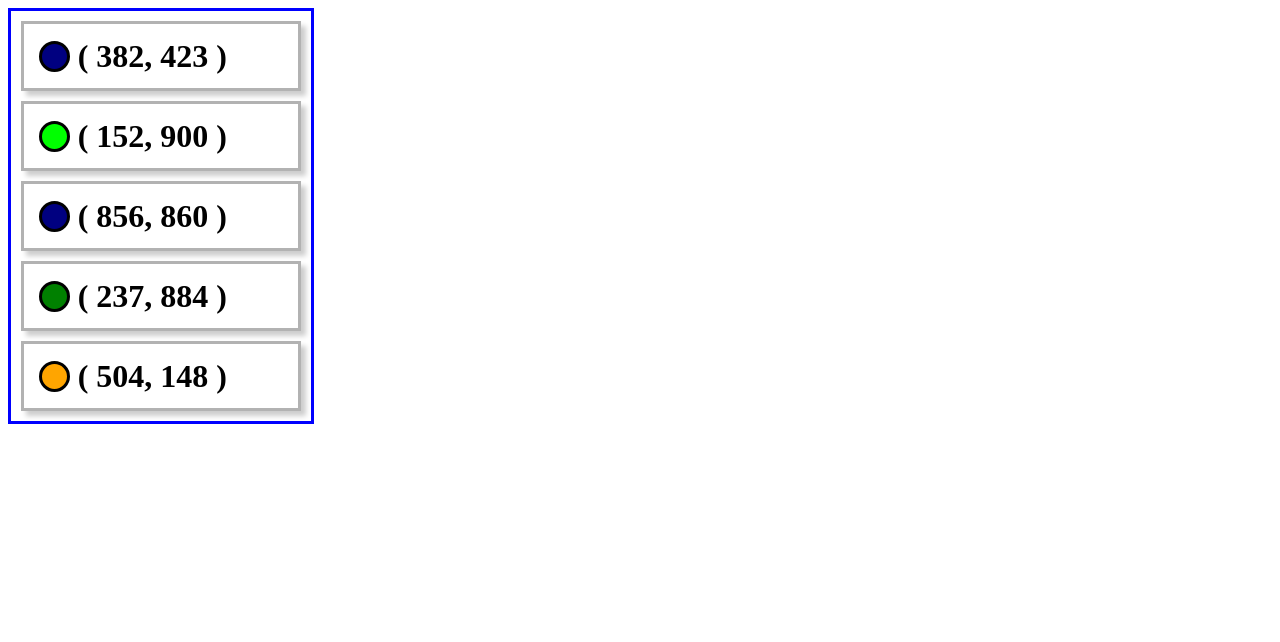
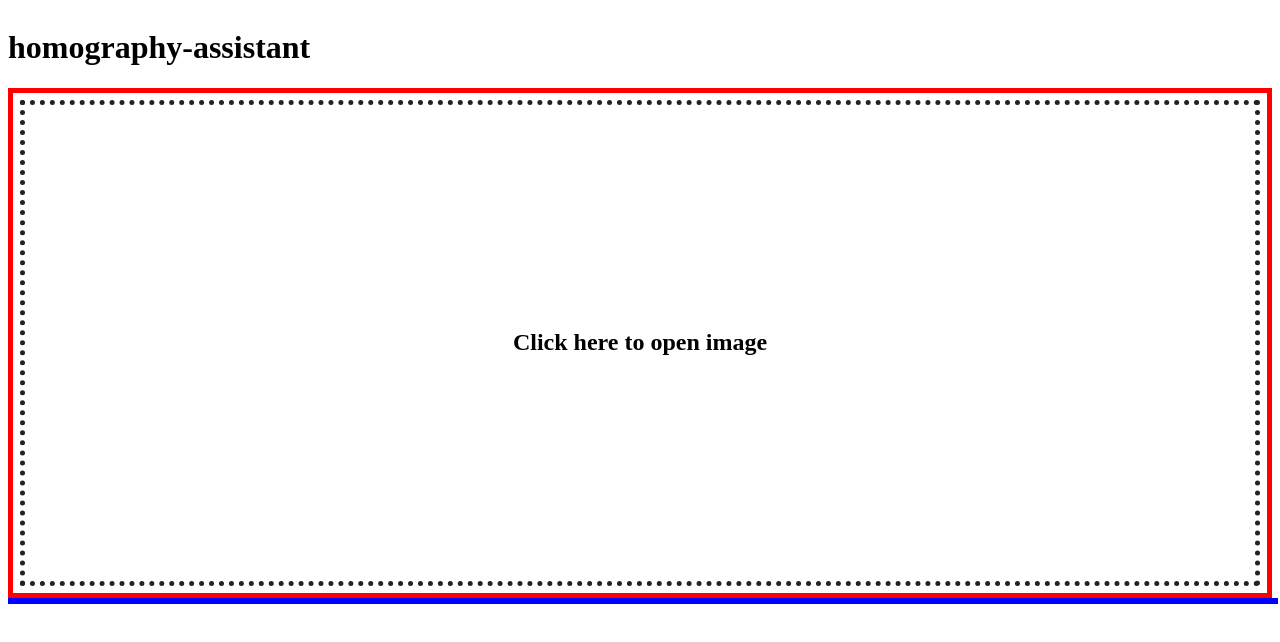
Before and after one commit to rain825/homography-assistant, a Vue app in the folder frontend/: page / in a window 1280 px wide. Shown: the top 642 px of the page. Built offline with nearby package versions, Linux system fonts and the light colour scheme; the HTML template or start-up script is replaced by a standard one; what vue-konva would draw is missing.

Commit message:
WIP Commit

```diff
--- a/frontend/src/App.vue
+++ b/frontend/src/App.vue
@@ -1,19 +1,19 @@
 <template>
   <div id="app">
     <h1>homography-assistant</h1>
-    <div class="image-wrapper">
-      <image-container id="img-1" />
+    <div class="selector-wrapper">
+      <points-selector id="img-1" />
     </div>
   </div>
 </template>
 
 <script>
-import ImageContainer from "./components/ImageContainer.vue"
+import PointsSelector from "./components/PointsSelector.vue"
 
 export default {
   name: "app",
   components: {
-    ImageContainer,
+    PointsSelector,
   },
 }
 </script>
@@ -33,7 +33,7 @@ body {
   align-items: flex-start;
 }
 
-.image-wrapper {
+.selector-wrapper {
   width: 100%;
   display: flex;
   flex-direction: row;
--- a/frontend/src/components/DraggableList.vue
+++ b/frontend/src/components/DraggableList.vue
@@ -1,12 +1,12 @@
 <template>
-  <div class="wrapper">
-    <draggable v-model="listItem" @start="drag = true" @end="drag = false">
-      <div class="item-wrapper" v-for="(item, index) in listItem" :key="index">
+  <div class="draggable-wrapper">
+    <draggable v-model="points" @start="drag = true" @end="drag = false">
+      <div class="item-wrapper" v-for="(point, index) in points" :key="index">
         <div
-          :style="{ 'background-color': item.color }"
+          :style="{ 'background-color': point.color }"
           class="item-color"
         ></div>
-        ( {{ item.pos.x }}, {{ item.pos.y }} )
+        {{ coordinate(point.pos) }}
       </div>
     </draggable>
   </div>
@@ -14,59 +14,42 @@
 
 <script>
 import draggable from "vuedraggable"
-
-Array.prototype.choice = function() {
-  return this[Math.floor(Math.random() * this.length)]
-}
+import { pointsValidator } from "@/utils/validator"
 
 export default {
-  name: "Test",
+  name: "DraggableList",
   components: {
     draggable,
   },
-  data() {
-    return {
-      colors: [
-        "cyan",
-        "blue",
-        "magenta",
-        "maroon",
-        "lime",
-        "red",
-        "yellow",
-        "green",
-        "navy",
-        "orange",
-      ],
-      listItem: new Array(),
-    }
+  props: {
+    points: {
+      type: Array,
+      required: true,
+      validator: pointsValidator,
+    },
   },
-  created() {
-    for (let i = 0; i < 5; i++) {
-      this.listItem.push({
-        pos: {
-          x: parseInt(Math.random() * 1000, 10),
-          y: parseInt(Math.random() * 1000, 10),
-        },
-        color: this.colors.choice(),
-      })
-    }
+  methods: {
+    coordinate(pos) {
+      const { x, y } = pos
+      return `(${parseInt(x, 10)}, ${parseInt(y, 10)})`
+    },
   },
-  methods: {},
 }
 </script>
 
 <style scoped>
-.wrapper {
-  width: 300px;
+.draggable-wrapper {
+  width: 100%;
   border: 3px solid blue;
 }
 .item-wrapper {
-  font-size: 2em;
-  padding-left: 1ex;
+  min-height: 30px;
+  font-size: 1.6em;
+  padding: 0.5ex 1ex;
   margin: 10px;
-  line-height: 2em;
-  font-weight: bold;
+  font-weight: 400;
+  font-family: monospace;
+  text-align: center;
   border: 3px solid rgba(0, 0, 0, 0.3);
   box-shadow: 5px 5px 5px rgba(0, 0, 0, 0.2);
 
@@ -81,8 +64,8 @@ export default {
 }
 
 .item-color {
-  width: 25px;
-  height: 25px;
+  width: 20px;
+  height: 20px;
   margin-right: 8px;
   border: 3px solid black;
   border-radius: 50%;
--- a/frontend/src/components/ImageCanvas.vue
+++ b/frontend/src/components/ImageCanvas.vue
@@ -4,26 +4,26 @@
       class="stage"
       :style="stageStyle"
       :config="stageConfig"
-      @wheel="handleWheel"
+      @wheel="handleWheelOnCanvas"
       ref="stage"
     >
       <v-layer :config="layerConfig" ref="layer">
         <v-image
           :config="imgConfig"
           ref="image"
-          @mouseenter="handleImageMouseEnter"
-          @mouseleave="handleImageMouseLeave"
+          @mouseenter="handleMouseEnterOnImage"
+          @mouseleave="handleMouseLeaveOnImage"
           @click="handleImageClick"
         ></v-image>
 
-        <Point
+        <point
           v-for="(point, index) in points"
           :id="index"
           :key="index"
           :pos="point.pos"
           :color="point.color"
-          @drag="handlePointDrag"
-        ></Point>
+          @drag="handleDragOnPoint"
+        ></point>
       </v-layer>
     </v-stage>
   </div>
@@ -31,37 +31,14 @@
 
 <script>
 import { calcScale } from "@/utils/scaling.js"
+import { pointsValidator } from "@/utils/validator"
+
 import Point from "./Point"
 
 export default {
+  name: "ImageCanvas",
   components: {
     Point,
-  },
-  data() {
-    return {
-      isMounted: false,
-      PointScale: 1.0,
-      layerConfig: {
-        draggable: true,
-      },
-      imgConfig: {
-        image: this.image,
-      },
-      isCursorOnImage: false,
-      points: [],
-      colorList: [
-        "cyan",
-        "blue",
-        "magenta",
-        "maroon",
-        "lime",
-        "red",
-        "yellow",
-        "green",
-        "navy",
-        "orange",
-      ],
-    }
   },
   props: {
     width: {
@@ -76,6 +53,24 @@ export default {
       type: HTMLImageElement,
       required: true,
     },
+    points: {
+      type: Array,
+      required: true,
+      validator: pointsValidator,
+    },
+  },
+  data() {
+    return {
+      isMounted: false,
+      PointScale: 1.0,
+      layerConfig: {
+        draggable: true,
+      },
+      imgConfig: {
+        image: this.image,
+      },
+      isCursorOnImage: false,
+    }
   },
   mounted() {
     this.isMounted = true
@@ -148,29 +143,6 @@ export default {
       }
       this.kStage.position(newPos)
     },
-    handleWheel(event) {
-      const scaleBy = 1.2
-      event.evt.preventDefault()
-      this.cursorCenteredScaling(event.evt.deltaY, scaleBy)
-
-      this.PointScale = 1 / this.kStage.scaleX()
-
-      this.kStage.batchDraw()
-    },
-    handleImageMouseEnter() {
-      this.isCursorOnImage = true
-    },
-    handleImageMouseLeave() {
-      this.isCursorOnImage = false
-    },
-    handleImageClick() {
-      const cursorPos = this.calCurrentCursorPosInImage()
-      const colorNum = this.points.length % this.colorList.length
-      this.points.push({
-        pos: cursorPos,
-        color: this.colorList[colorNum],
-      })
-    },
     calCurrentCursorPosInImage() {
       const cursorPos = this.kStage.getPointerPosition()
       const stagePos = this.kStage.position()
@@ -195,16 +167,33 @@ export default {
 
       return fixedCursorPos
     },
-    handlePointDrag(idx, newPos) {
-      const points = this.points
+    handleWheelOnCanvas(event) {
+      const scaleBy = 1.2
+      event.evt.preventDefault()
+      this.cursorCenteredScaling(event.evt.deltaY, scaleBy)
 
+      this.PointScale = 1 / this.kStage.scaleX()
+
+      this.kStage.batchDraw()
+    },
+    handleMouseEnterOnImage() {
+      this.isCursorOnImage = true
+    },
+    handleMouseLeaveOnImage() {
+      this.isCursorOnImage = false
+    },
+    handleImageClick() {
+      const pos = this.calCurrentCursorPosInImage()
+
+      console.debug(`handleImageClick@ImageCanvas <pos=${JSON.stringify(pos)}>`)
+      this.$emit("add-point", pos)
+    },
+
+    handleDragOnPoint(idx, newPos) {
       console.debug(
-        `handlePointDrag <idx=${idx}, newPos=(${newPos.x}, ${newPos.y})>`
+        `handleDragOnPoint@ImageCanvas <idx=${idx}, newPos=(${newPos.x}, ${newPos.y})>`
       )
-      points[idx] = {
-        ...points[idx],
-        pos: newPos,
-      }
+      this.$emit("drag-point", idx, newPos)
     },
   },
 }
--- a/frontend/src/components/ImageContainer.vue
+++ b/frontend/src/components/ImageContainer.vue
@@ -1,24 +1,25 @@
 <template>
-  <div class="wrapper" ref="wrapper">
+  <div class="container-wrapper" ref="wrapper">
     <file-uploader
       @submit="handleSubmit"
       :image-visibility="image !== null"
       v-if="uploadable"
     ></file-uploader>
-    <!-- <canvas class="canvas" ref="canvas"></canvas> -->
-    <!-- <div v-if="image !== null">
-      Image Loaded !
-    </div> -->
+
     <image-canvas
+      @add-point="handleAddPoint"
+      @drag-point="handleDragPoint"
       :width="canvasWidth"
-      @submit="handleSubmit"
       :image="image"
+      :points="points"
       v-if="image !== null"
     ></image-canvas>
   </div>
 </template>
 
 <script>
+import { pointsValidator } from "@/utils/validator"
+
 import FileUploader from "./FileUploader"
 import ImageCanvas from "./ImageCanvas.vue"
 
@@ -26,6 +27,13 @@ export default {
   components: {
     FileUploader,
     ImageCanvas,
+  },
+  props: {
+    points: {
+      type: Array,
+      required: true,
+      validator: pointsValidator,
+    },
   },
   data() {
     return {
@@ -42,13 +50,26 @@ export default {
       this.uploadable = false
       this.image = image
     },
+    handleAddPoint(pos) {
+      console.debug(
+        `handleAddPoint@ImageContainer <pos=${JSON.stringify(pos)}>`
+      )
+      this.$emit("add-point", pos)
+    },
+    handleDragPoint(idx, newPos) {
+      console.debug(
+        `handleDragPoint@ImageContainer <idx=${idx} newPos=${JSON.stringify(
+          newPos
+        )}>`
+      )
+      this.$emit("drag-point", idx, newPos)
+    },
   },
 }
 </script>
 
 <style scoped>
-.wrapper {
-  margin: 8px;
+.container-wrapper {
   width: 100%;
   height: fit-content;
   position: relative;
--- /dev/null
+++ b/frontend/src/components/PointsSelector.vue
@@ -0,0 +1,74 @@
+<template>
+  <div class="selector-wrapper">
+    <image-container
+      :points="points"
+      @add-point="handleAddPoint"
+      @drag-point="handleDragPoint"
+    >
+    </image-container>
+    <draggable-list :points="points"></draggable-list>
+  </div>
+</template>
+
+<script>
+import ImageContainer from "@/components/ImageContainer.vue"
+import DraggableList from "@/components/DraggableList.vue"
+
+export default {
+  name: "PointsSelector",
+  components: {
+    ImageContainer,
+    DraggableList,
+  },
+  data() {
+    return {
+      colorList: [
+        "cyan",
+        "blue",
+        "magenta",
+        "maroon",
+        "lime",
+        "red",
+        "yellow",
+        "green",
+        "navy",
+        "orange",
+      ],
+      points: [],
+    }
+  },
+  methods: {
+    handleAddPoint(pos) {
+      console.debug(
+        `handleAddPoint@PointSelector <pos=${JSON.stringify(pos)}}>`
+      )
+      const colorNum = this.points.length % this.colorList.length
+      this.points.push({
+        pos: pos,
+        color: this.colorList[colorNum],
+      })
+    },
+    handleDragPoint(idx, newPos) {
+      console.debug(
+        `handleDragOnPoint@PointSelector <idx=${idx}, newPos=(${newPos.x}, ${newPos.y})>`
+      )
+
+      const points = this.points
+
+      points.splice(idx, 1, {
+        ...points[idx],
+        pos: newPos,
+      })
+    },
+  },
+}
+</script>
+
+<style scoped>
+.selector-wrapper {
+  display: flex;
+  flex-direction: column;
+  justify-content: flex-start;
+  align-items: flex-start;
+}
+</style>
--- a/frontend/src/main.js
+++ b/frontend/src/main.js
@@ -1,6 +1,5 @@
 import Vue from "vue"
-// import App from "./App.vue"
-import App from "./components/DraggableList.vue"
+import App from "./App.vue"
 
 import VueKonva from "vue-konva"
 
--- /dev/null
+++ b/frontend/src/utils/validator.js
@@ -0,0 +1,8 @@
+export function pointsValidator(points) {
+  return (
+    points.length == 0 ||
+    points.every(point => {
+      "color" in point && "pos" in point
+    })
+  )
+}
```
